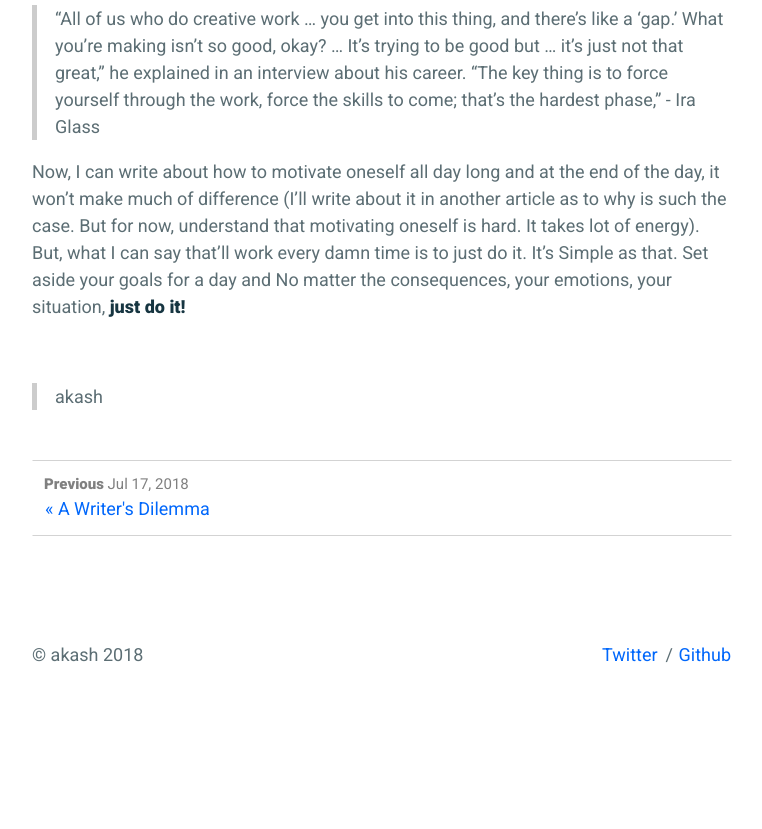
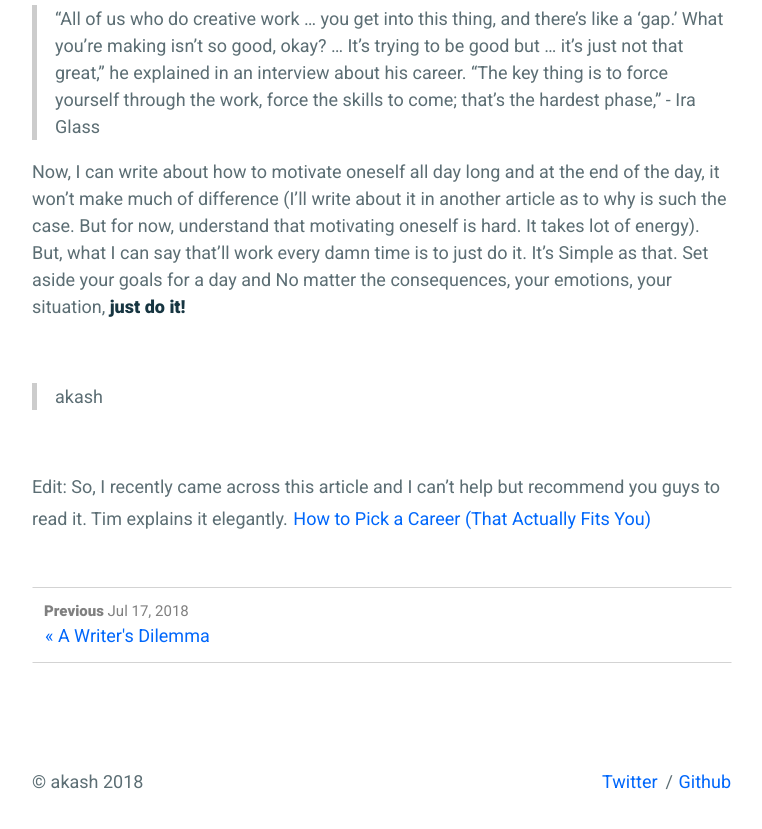
Before and after one commit to atomicnumber1/atomicnumber1.github.io, a Jekyll site: the page built from _posts/2018-07-25-So-Good-They-Can't-Ignore-You.md, in a window 1280 px wide and 900 px high, scrolled down 1835 px. Shown: the top 829 px of the window, without its empty margins (258-1020 px from the left). Built offline with Jekyll 4.4.1, drawn with Linux system fonts in a browser that asks for light colours; our own code applies the rules of GitHub Pages for plain Markdown files; before the commit the page ends 2608 px from its top, so only the background shows below that.

Commit message:
Update 2018-07-25-So-Good-They-Can't-Ignore-You.md

```diff
--- a/_posts/2018-07-25-So-Good-They-Can't-Ignore-You.md
+++ b/_posts/2018-07-25-So-Good-They-Can't-Ignore-You.md
@@ -36,4 +36,11 @@ Now, I can write about how to motivate oneself all day long and at the end of th
 
 > akash
 
+&nbsp;
+
+Edit:
+So, I recently came across this article and I can't help but recommend you guys to read it. Tim explains it elegantly.
+[How to Pick a Career (That Actually Fits You)][2]
+
 [1]: https://www.goodreads.com/book/show/13525945-so-good-they-can-t-ignore-you
+[2]: https://waitbutwhy.com/2018/04/picking-career.html
```
